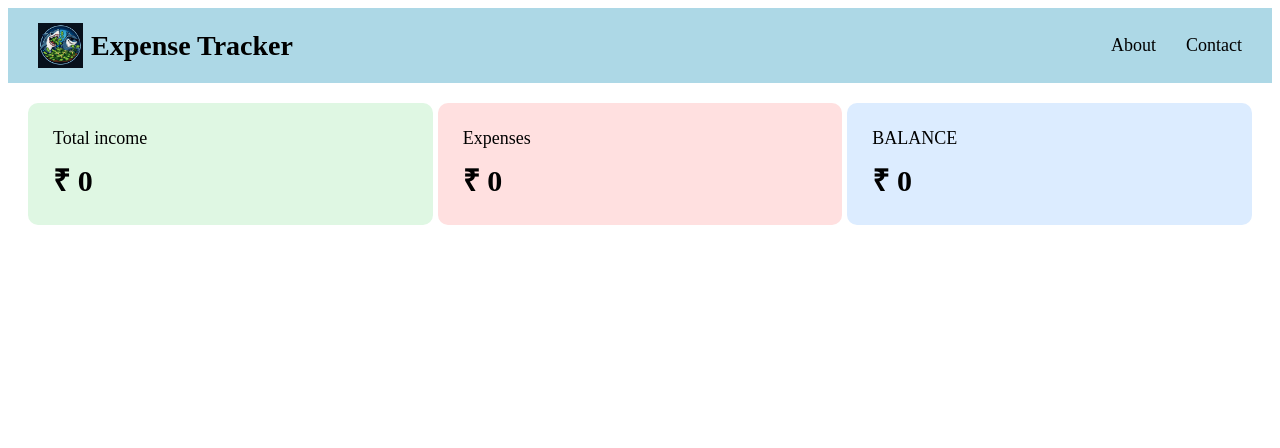
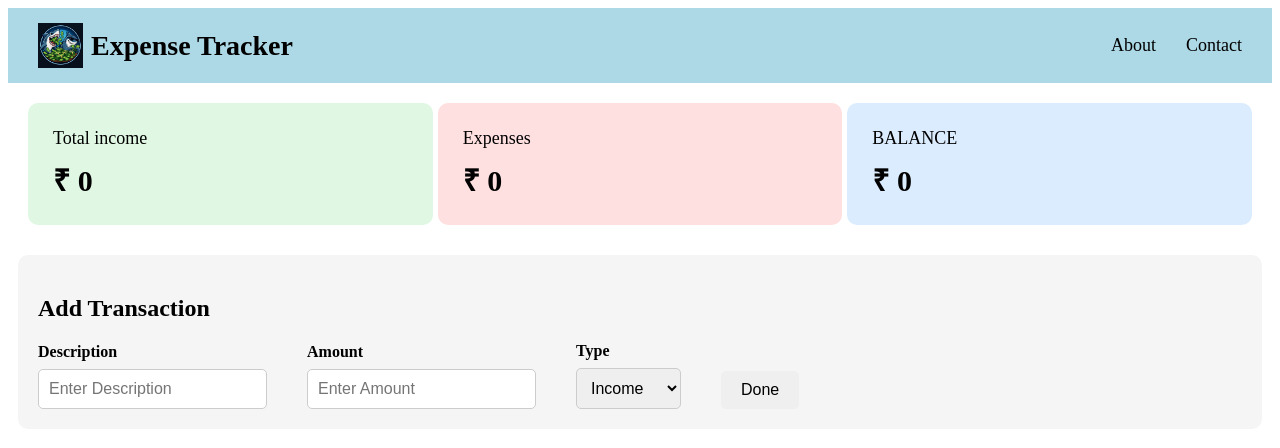
Before and after one commit to willcodeankit/Expense-Tracker, a React (Vite) app: page / in a window 1280 px wide. Shown: the top 448 px of the page. Built offline with nearby package versions, Linux system fonts and the light colour scheme.

Commit message:
Adding Transaction form

```diff
--- a/src/App.jsx
+++ b/src/App.jsx
@@ -1,5 +1,6 @@
 import Navbar from './components/Navbar.jsx'
 import Dashboard from './components/Dashboard.jsx'
+import Transaction from './components/transaction.jsx'
 
 
 function App() {
@@ -7,6 +8,7 @@ function App() {
   <>
   <Navbar/>
   <Dashboard/>
+  <Transaction/>
   </>
   )
 }
--- /dev/null
+++ b/src/components/Transaction.css
@@ -0,0 +1,44 @@
+.Transaction {
+  margin: 10px;
+  padding: 20px;
+  border-radius: 10px;
+  background-color: #f5f5f5;
+}
+
+.form h2 {
+  margin-top: 0;
+  margin-bottom: 20px;
+}
+
+.form {
+  display: flex;
+  gap: 40px;
+  align-items: end;
+}
+
+.forms {
+  display: flex;
+  flex-direction: column;
+  gap: 8px;
+}
+
+.forms label {
+  font-size: 16px;
+  font-weight: bold;
+}
+
+.form input,
+.form select {
+  padding: 10px;
+  font-size: 16px;
+  border: 1px solid #ccc;
+  border-radius: 5px;
+}
+
+.form button {
+  padding: 10px 20px;
+  font-size: 16px;
+  border: none;
+  border-radius: 5px;
+  cursor: pointer;
+}
--- /dev/null
+++ b/src/components/Transaction.jsx
@@ -0,0 +1,29 @@
+import './Transaction.css'
+function Transaction (){
+    return (
+        <section className="Transaction">
+            <h2>Add Transaction</h2>
+
+        <form className="form">
+            <div className="forms">
+                <label>Description</label>
+                 <input type="text" name="description" placeholder="Enter Description"></input>
+            </div>
+            <div className="forms">
+                <label>Amount</label>
+                <input type="number" name="amount" placeholder="Enter Amount"></input>
+            </div>
+            <div className="forms">
+                <label>Type</label>
+                <select>
+                <option value="income">Income</option>
+                <option value="expense">Expense</option>
+                </select>
+            </div>
+            <button type="Submit" className="btn">Done</button>
+
+        </form>
+        </section>
+    )
+}
+export default Transaction
```
